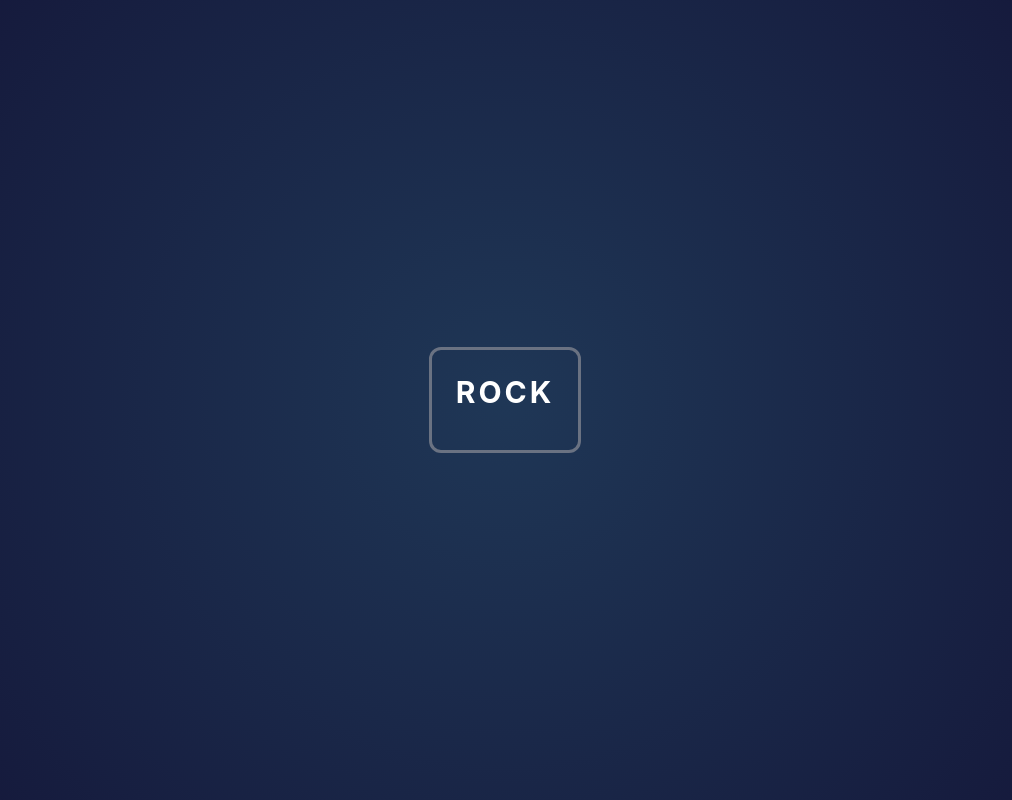
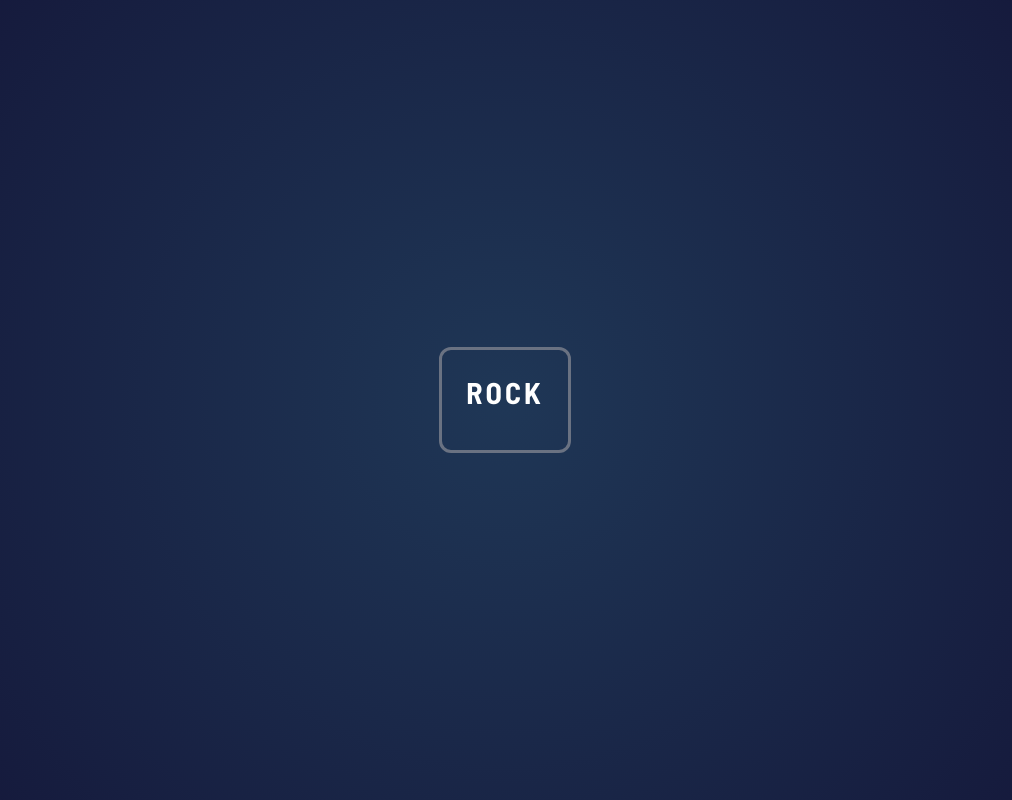
Before and after one commit to CodingWithLaiba/RPS-Game, a React (Vite) app: page / in a window 1280 px wide. Shown: the whole page, without its empty margins (135-1147 px from the left). Built offline with nearby package versions, Linux system fonts and the light colour scheme.

Commit message:
import fontfamily

```diff
--- a/src/index.css
+++ b/src/index.css
@@ -1,5 +1,6 @@
 @import url("https://fonts.googleapis.com/css2?family=Barlow+Semi+Condensed:ital,wght@0,100;0,200;0,300;0,400;0,500;0,600;0,700;0,800;0,900;1,100;1,200;1,300;1,400;1,500;1,600;1,700;1,800;1,900&family=Figtree:ital,wght@0,300..900;1,300..900&family=Inter:ital,opsz,wght@0,14..32,100..900;1,14..32,100..900&family=League+Spartan&family=Manrope:wght@200..800&family=Outfit:wght@100..900&family=Roboto:ital,wght@0,100..900;1,100..900&family=Young+Serif&display=swap");
 @import "tailwindcss";
+
 @layer base {
   body {
     min-height: 100vh;
@@ -8,5 +9,6 @@
     align-items: center;
     justify-content: center;
     margin: auto;
+     font-family: "Barlow Semi Condensed", sans-serif;
   }
 }
```
